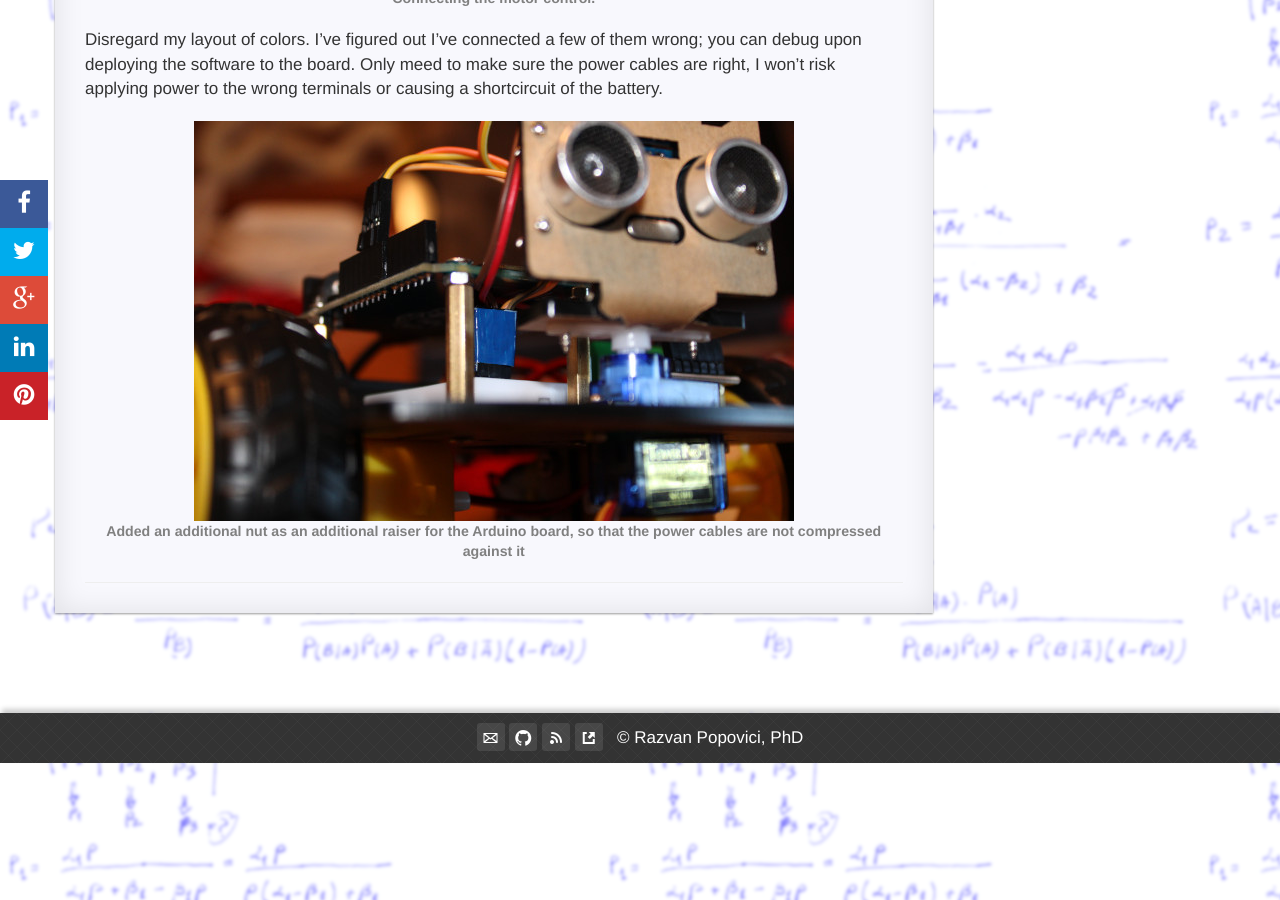
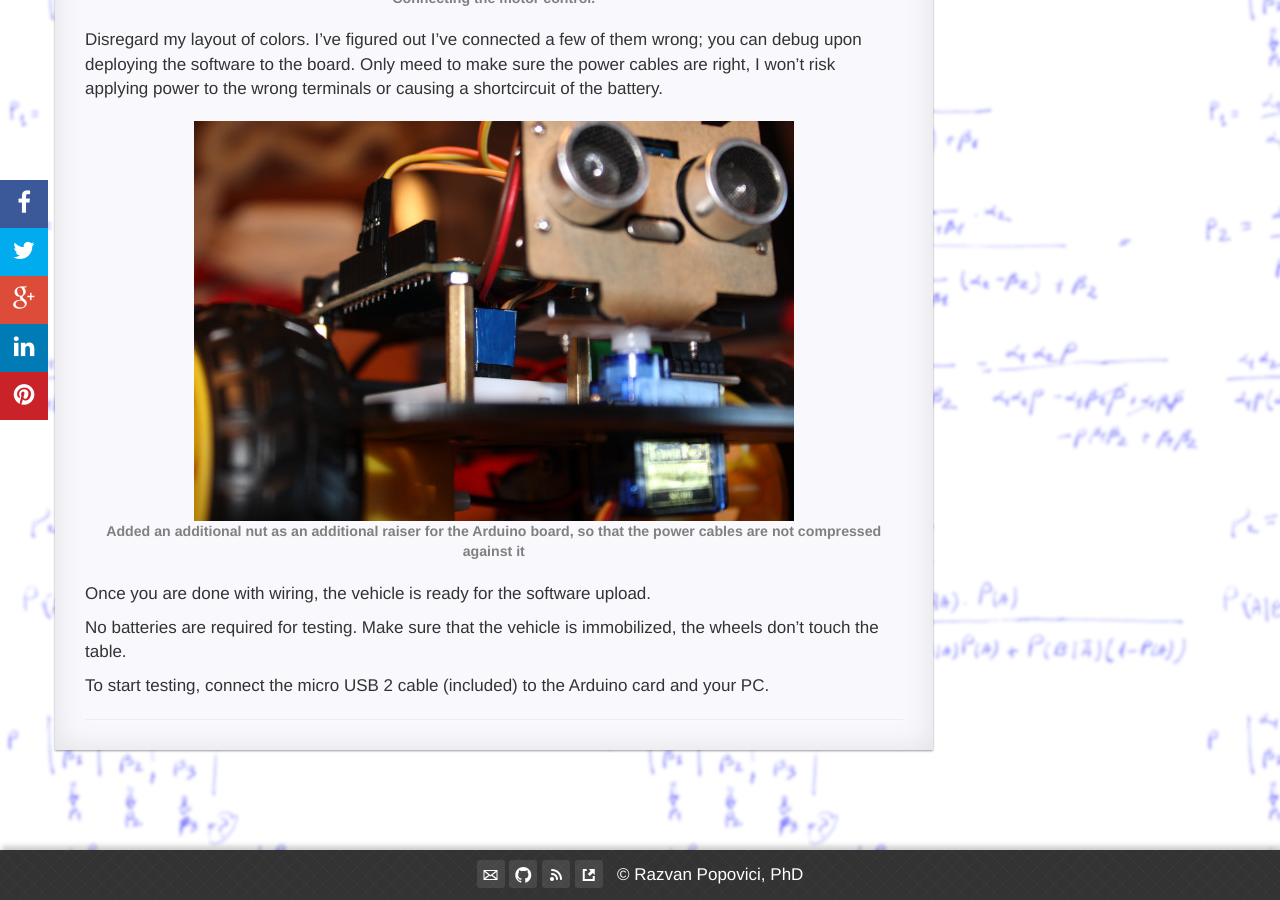
Before and after one commit to RazvanML/reco-link, a Jekyll site: the page built from _posts/2022-09-19-Robot cart.md, in a window 1280 px wide and 900 px high, scrolled down 9229 px. Built offline with Jekyll 4.4.1, drawn with Linux system fonts in a browser that asks for light colours; nearby versions of some CDN libraries; comment, search, counter and statistics services are not loaded.

Commit message:
Update 2022-09-19-Robot cart.md

```diff
--- a/_posts/2022-09-19-Robot cart.md
+++ b/_posts/2022-09-19-Robot cart.md
@@ -133,3 +133,9 @@ Disregard my layout of colors. I've figured out I've connected a few of them wro
     alt='Added an additional nut as an additional raiser for the Arduino board, so that the power cables are not compressed against it' />
     <figcaption>Added an additional nut as an additional raiser for the Arduino board, so that the power cables are not compressed against it</figcaption>
 </figure>
+
+Once you are done with wiring, the vehicle is ready for the software upload.
+
+No batteries are required for testing. Make sure that the vehicle is immobilized, the wheels don't touch the table.
+
+To start testing, connect the micro USB 2 cable (included) to the Arduino card and your PC.
```
